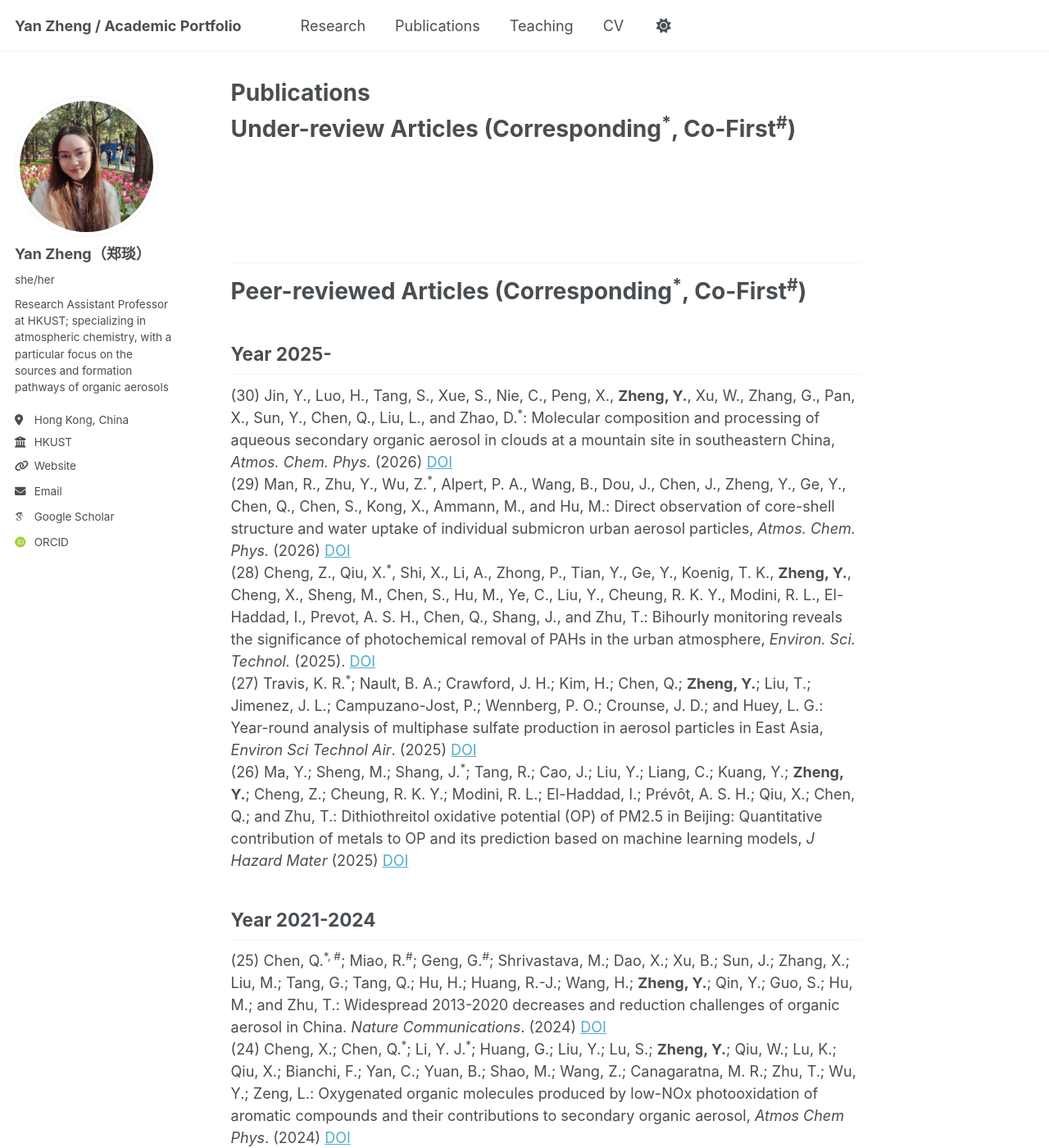
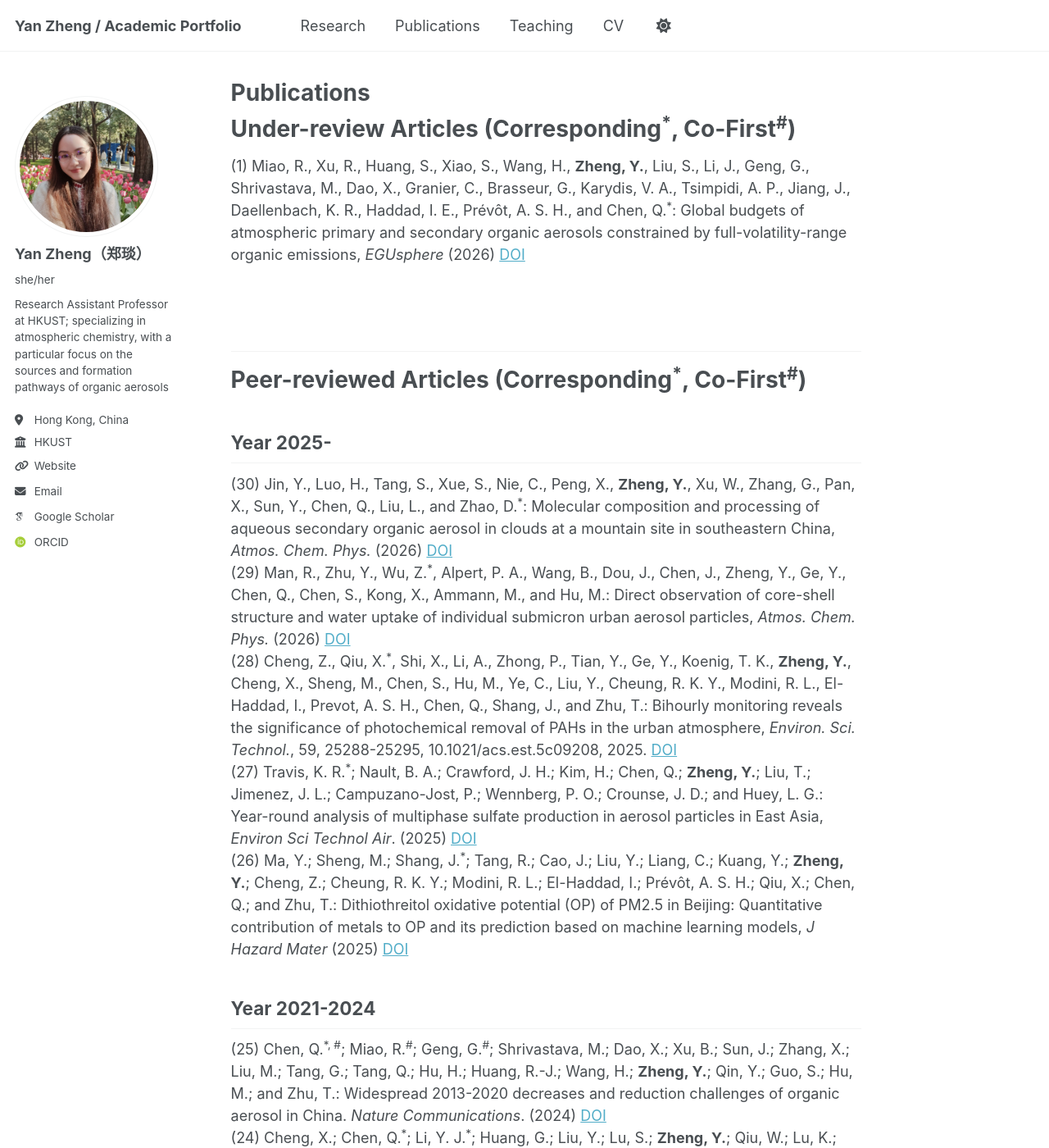
Before and after one commit to yanzheng41/yanzheng41.github.io, a Jekyll site: the page built from _pages/publications_zy.md, in a window 1280 px wide and 1400 px high. Shown: the whole window at 82% size. Built offline with Jekyll 4.4.1, drawn with Linux system fonts in a browser that asks for light colours; some web fonts are replaced; a script bundle is joined from its source files by our own code; library files that are not in the unit come from our copies.

Commit message:
Update publications_zy.md

```diff
--- a/_pages/publications_zy.md
+++ b/_pages/publications_zy.md
@@ -7,7 +7,7 @@ author_profile: true
 
 # Under-review Articles (Corresponding<sup>\*</sup>, Co-First<sup>\#</sup>)
 
-<br>
+(1) Miao, R., Xu, R., Huang, S., Xiao, S., Wang, H., **Zheng, Y.**, Liu, S., Li, J., Geng, G., Shrivastava, M., Dao, X., Granier, C., Brasseur, G., Karydis, V. A., Tsimpidi, A. P., Jiang, J., Daellenbach, K. R., Haddad, I. E., Prévôt, A. S. H., and Chen, Q.<sup>\*</sup>: Global budgets of atmospheric primary and secondary organic aerosols constrained by full-volatility-range organic emissions, *EGUsphere* (2026) [DOI](https://doi.org/10.5194/egusphere-2026-3160)<br>
 <br>
 <br>
 <br>
@@ -18,7 +18,7 @@ author_profile: true
 ## Year 2025-
 (30) Jin, Y., Luo, H., Tang, S., Xue, S., Nie, C., Peng, X., **Zheng, Y.**, Xu, W., Zhang, G., Pan, X., Sun, Y., Chen, Q., Liu, L., and Zhao, D.<sup>\*</sup>: Molecular composition and processing of aqueous secondary organic aerosol in clouds at a mountain site in southeastern China, *Atmos. Chem. Phys.* (2026) [DOI](https://doi.org/10.5194/acp-26-2813-2026)<br>
 (29) Man, R., Zhu, Y., Wu, Z.<sup>\*</sup>, Alpert, P. A., Wang, B., Dou, J., Chen, J., Zheng, Y., Ge, Y., Chen, Q., Chen, S., Kong, X., Ammann, M., and Hu, M.: Direct observation of core-shell structure and water uptake of individual submicron urban aerosol particles, *Atmos. Chem. Phys.* (2026) [DOI](https://doi.org/10.5194/acp-26-349-2026)<br>
-(28) Cheng, Z., Qiu, X.<sup>\*</sup>, Shi, X., Li, A., Zhong, P., Tian, Y., Ge, Y., Koenig, T. K., **Zheng, Y.**, Cheng, X., Sheng, M., Chen, S., Hu, M., Ye, C., Liu, Y., Cheung, R. K. Y., Modini, R. L., El-Haddad, I., Prevot, A. S. H., Chen, Q., Shang, J., and Zhu, T.: Bihourly monitoring reveals the significance of photochemical removal of PAHs in the urban atmosphere, *Environ. Sci. Technol.* (2025). [DOI](https://doi.org/10.1021/acs.est.5c09208)<br>
+(28) Cheng, Z., Qiu, X.<sup>\*</sup>, Shi, X., Li, A., Zhong, P., Tian, Y., Ge, Y., Koenig, T. K., **Zheng, Y.**, Cheng, X., Sheng, M., Chen, S., Hu, M., Ye, C., Liu, Y., Cheung, R. K. Y., Modini, R. L., El-Haddad, I., Prevot, A. S. H., Chen, Q., Shang, J., and Zhu, T.: Bihourly monitoring reveals the significance of photochemical removal of PAHs in the urban atmosphere, *Environ. Sci. Technol.*, 59, 25288-25295, 10.1021/acs.est.5c09208, 2025. [DOI](https://doi.org/10.1021/acs.est.5c09208)<br>
 (27) Travis, K. R.<sup>\*</sup>; Nault, B. A.; Crawford, J. H.; Kim, H.; Chen, Q.; **Zheng, Y.**; Liu, T.; Jimenez, J. L.; Campuzano-Jost, P.; Wennberg, P. O.; Crounse, J. D.; and Huey, L. G.: Year-round analysis of multiphase sulfate production in aerosol particles in East Asia, *Environ Sci Technol Air*. (2025) [DOI](https://doi.org/10.1021/acsestair.5c00136)<br>
 (26) Ma, Y.; Sheng, M.; Shang, J.<sup>\*</sup>; Tang, R.; Cao, J.; Liu, Y.; Liang, C.; Kuang, Y.; **Zheng, Y.**; Cheng, Z.; Cheung, R. K. Y.; Modini, R. L.; El-Haddad, I.; Prévôt, A. S. H.; Qiu, X.; Chen, Q.; and Zhu, T.: Dithiothreitol oxidative potential (OP) of PM2.5 in Beijing: Quantitative contribution of metals to OP and its prediction based on machine learning models, *J Hazard Mater* (2025) [DOI](https://doi.org/10.1016/j.jhazmat.2025.139471)<br>
 
```
